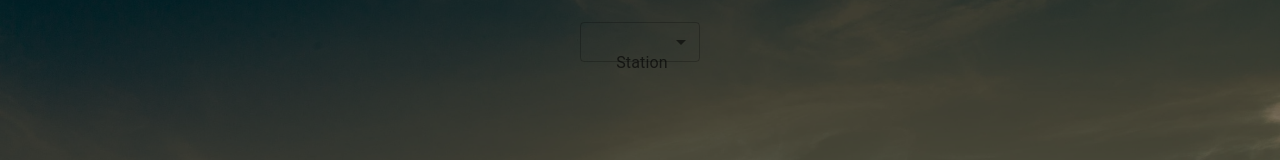
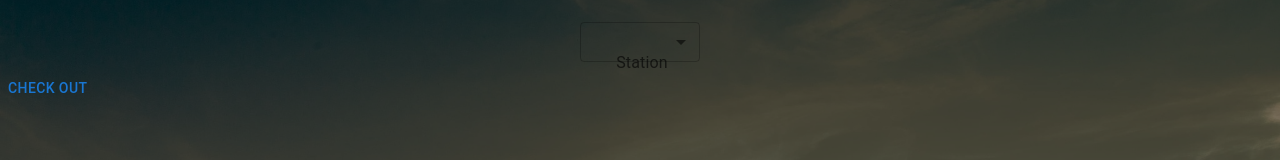
Before and after one commit to mefepolat/bike-project, a React (Create React App) app in the folder client/: page / in a window 1280 px wide. Shown: the part 146-306 px from the top of the page. Built offline with nearby package versions, Linux system fonts and the light colour scheme.

Commit message:
Button muton

```diff
--- /dev/null
+++ b/client/src/home/components/CheckOutButton.css
@@ -0,0 +1,4 @@
+.check-out-button{
+    margin: 0 auto;
+    text-align: center;
+}
--- a/client/src/home/components/CheckOutButton.js
+++ b/client/src/home/components/CheckOutButton.js
@@ -1,9 +1,10 @@
-// import Button from '@mui/material/Button';
+import Button from '@mui/material/Button';
+import './CheckOutButton.css';
 
-// const CheckOutButton = () => {
-// //     return (
-// //         <Button variant="text">Check Out</Button>
-// //     )
-// // };
+const CheckOutButton = () => {
+    return (
+        <Button variant="text" className="check-out-button">Check Out</Button>
+    )
+};
 
-// export default CheckOutButton;
+export default CheckOutButton;
--- a/client/src/home/pages/Home.js
+++ b/client/src/home/pages/Home.js
@@ -1,5 +1,6 @@
 // import CheckOutButton from "../components/CheckOutButton";
 
+import CheckOutButton from "../components/CheckOutButton";
 import SelectStation from "../components/SelectStation"
 
 
@@ -10,6 +11,7 @@ const HomePage = () => {
 
 
             <SelectStation />
+            <CheckOutButton/>
 
 
 
```
